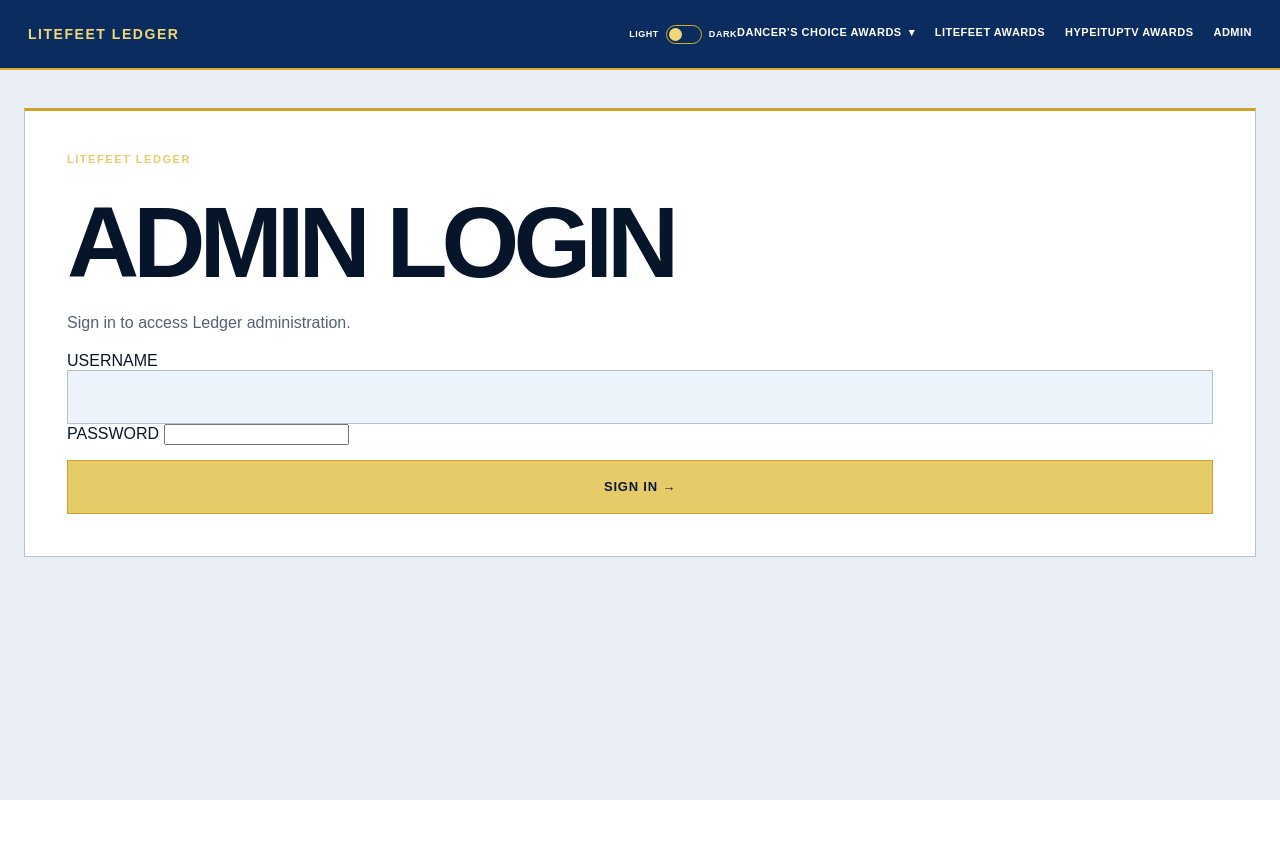
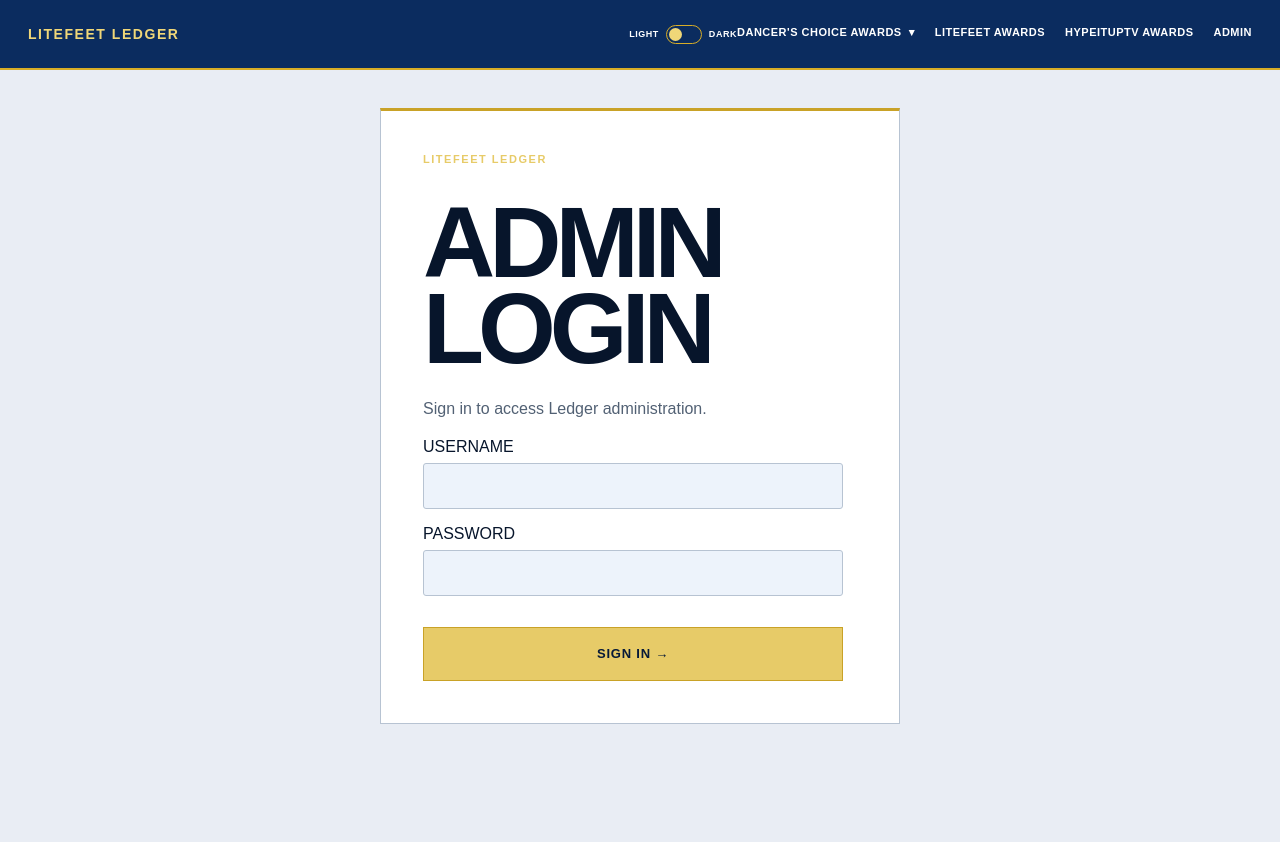
Before and after one commit to teethecreative/litefeet-archive, a Flask app: page /admin/login in a window 1280 px wide. Before the commit the page ends 800 px from the top, so only its background shows below. Run offline with Flask 3, Linux system fonts and the light colour scheme.

Commit message:
Standardize DCA public forms and login styling

```diff
--- a/dca_rebuild/static/css/dca.css
+++ b/dca_rebuild/static/css/dca.css
@@ -4169,3 +4169,137 @@ main a:not(.site-nav a):not(.ledger-footer a):hover,
         grid-template-columns: 44px 1fr;
     }
 }
+
+/* LITEFEET PHASE 2: CONSISTENT PUBLIC FORMS */
+
+:root {
+    --lf-field-background: var(--surface-2);
+    --lf-field-text: var(--text);
+    --lf-field-border: var(--border);
+    --lf-field-focus: var(--gold);
+}
+
+html[data-theme="dark"] {
+    --lf-field-background: var(--surface-2);
+    --lf-field-text: var(--text);
+    --lf-field-border: var(--border);
+}
+
+input[type="text"],
+input[type="email"],
+input[type="password"],
+input[type="url"],
+input[type="number"],
+input[type="date"],
+select,
+textarea {
+    box-sizing: border-box;
+    max-width: 100%;
+    min-width: 0;
+    font-family: inherit;
+}
+
+.ledger-admin-login {
+    width: 100%;
+    max-width: 520px;
+    margin-inline: auto;
+}
+
+.ledger-admin-login form {
+    display: grid;
+    gap: 16px;
+    width: 100%;
+    max-width: 420px;
+}
+
+.ledger-admin-login form label {
+    display: grid;
+    gap: 7px;
+    min-width: 0;
+}
+
+.ledger-admin-login form input {
+    display: block;
+    width: 100%;
+    min-height: 46px;
+    padding: 12px 14px;
+    border: 1px solid var(--lf-field-border);
+    border-radius: 3px;
+    background: var(--lf-field-background);
+    color: var(--lf-field-text);
+    font: inherit;
+    font-size: 16px;
+}
+
+.lfa-contribution-form,
+.ledger-admin-form {
+    min-width: 0;
+}
+
+.lfa-contribution-form input,
+.lfa-contribution-form select,
+.lfa-contribution-form textarea,
+.ledger-admin-form input,
+.ledger-admin-form select,
+.ledger-admin-form textarea,
+.admin-input {
+    display: block;
+    width: 100%;
+    max-width: 100%;
+    min-width: 0;
+    border: 1px solid var(--lf-field-border);
+    background: var(--lf-field-background);
+    color: var(--lf-field-text);
+    font-family: inherit;
+    font-size: 16px;
+    line-height: 1.4;
+}
+
+.lfa-contribution-form input,
+.lfa-contribution-form select,
+.ledger-admin-form input,
+.ledger-admin-form select,
+.admin-input {
+    min-height: 46px;
+}
+
+.lfa-contribution-form textarea,
+.ledger-admin-form textarea {
+    min-height: 120px;
+    resize: vertical;
+}
+
+.lfa-contribution-form :is(input, select, textarea):focus-visible,
+.ledger-admin-form :is(input, select, textarea):focus-visible,
+.ledger-admin-login input:focus-visible,
+.admin-input:focus-visible {
+    outline: 2px solid var(--lf-field-focus);
+    outline-offset: 2px;
+    border-color: var(--lf-field-focus);
+}
+
+.lfa-contribution-form :is(input, textarea)::placeholder,
+.ledger-admin-form :is(input, textarea)::placeholder,
+.ledger-admin-login input::placeholder {
+    color: var(--muted);
+    opacity: 1;
+}
+
+@media (max-width: 640px) {
+    .ledger-admin-login {
+        max-width: 100%;
+    }
+
+    .ledger-admin-login form {
+        max-width: 100%;
+    }
+
+    .lfa-contribution-form,
+    .ledger-admin-form {
+        width: 100%;
+    }
+
+    .ledger-admin-form-grid {
+        grid-template-columns: minmax(0, 1fr);
+    }
+}
--- a/dca_rebuild/templates/admin_login.html
+++ b/dca_rebuild/templates/admin_login.html
@@ -54,7 +54,7 @@
         </div>
         {% endif %}
 
-        <form method="post">
+        <form method="post" class="lf-admin-login-form">
 
             <label>
                 <span>USERNAME</span>
```
